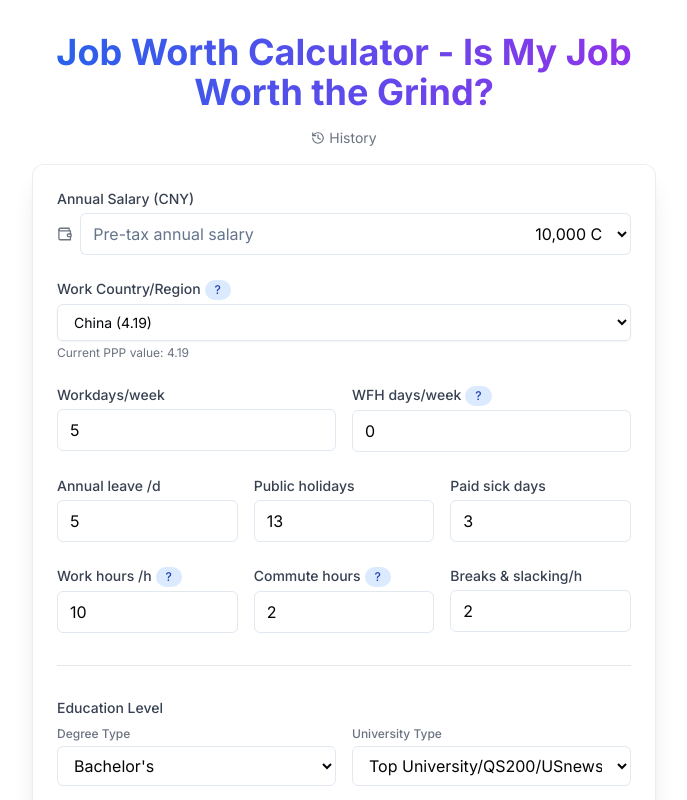
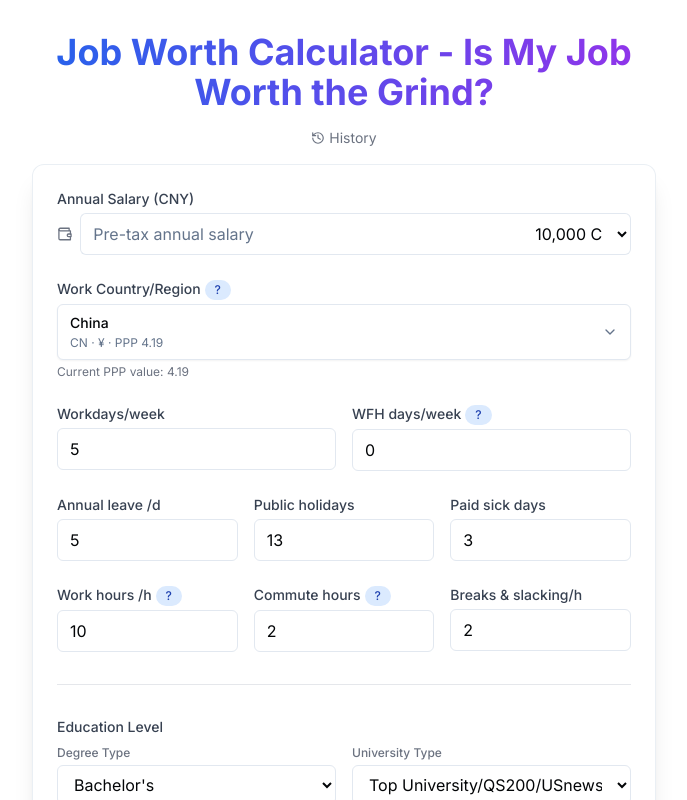
Before and after one commit to dongyubin/Job-Worth-Calculator, a Next.js app: page /en/calculator in a window 1280 px wide. Shown: the top 800 px of the page, without its empty margins (296-983 px from the left). Built offline with nearby package versions, Linux system fonts and the light colour scheme.

Commit message:
2026年7月16日：增加国家地区搜索功能

```diff
--- a/components/calculator/calculator.tsx
+++ b/components/calculator/calculator.tsx
@@ -1,7 +1,7 @@
 "use client";
 
-import React, { useState, useCallback, useEffect, useRef } from 'react';
-import { Wallet, Github, FileText, Book, History, Eye , Star} from 'lucide-react'; // 添加新图标
+import React, { useState, useCallback, useEffect, useMemo, useRef } from 'react';
+import { Wallet, Github, FileText, Book, History, Eye , Star, Search, ChevronDown, Check } from 'lucide-react'; // 添加新图标
 import Link from 'next/link'; // 导入Link组件用于导航
 import { useLanguage } from './LanguageContext';
 import { countryNames } from './LanguageContext';
@@ -9,6 +9,7 @@ import { countryNames } from './LanguageContext';
 // 定义PPP转换因子映射表
 const pppFactors: Record<string, number> = {
   'AF': 18.71,
+  'AE': 2.06,
   'AO': 167.66,
   'AL': 41.01,
   'AR': 28.67,
@@ -192,6 +193,7 @@ const pppFactors: Record<string, number> = {
 // 添加各国货币符号映射
 const currencySymbols: Record<string, string> = {
   'AF': '؋', // 阿富汗尼
+  'AE': 'د.إ', // 阿联酋迪拉姆
   'AL': 'L', // 阿尔巴尼亚列克
   'DZ': 'د.ج', // 阿尔及利亚第纳尔
   'AO': 'Kz', // 安哥拉宽扎
@@ -301,6 +303,10 @@ const currencySymbols: Record<string, string> = {
   // 默认其他国家使用美元符号
 };
 
+const countrySearchAliases: Record<string, string[]> = {
+  AE: ['UAE', '阿联酋', '阿拉伯联合酋长国', 'United Arab Emirates', 'Emirates', 'アラブ首長国連邦'],
+};
+
 // 定义历史记录项的接口
 interface HistoryItem {
   id: string;
@@ -443,6 +449,11 @@ const SalaryCalculator = () => {
   const [showPPPInput, setShowPPPInput] = useState(false);
   // 修改为国家代码，默认为中国
   const [selectedCountry, setSelectedCountry] = useState<string>('CN');
+  const [isCountrySelectorOpen, setIsCountrySelectorOpen] = useState(false);
+  const [countrySearchTerm, setCountrySearchTerm] = useState('');
+  const [highlightedCountryIndex, setHighlightedCountryIndex] = useState(0);
+  const countrySelectorRef = useRef<HTMLDivElement>(null);
+  const countrySearchInputRef = useRef<HTMLInputElement>(null);
 
   // 初始化时从localStorage加载国家设置
   useEffect(() => {
@@ -456,12 +467,12 @@ const SalaryCalculator = () => {
   }, []);
 
   // 当国家选择改变时保存到localStorage
-  const handleCountryChange = (countryCode: string) => {
+  const handleCountryChange = useCallback((countryCode: string) => {
     setSelectedCountry(countryCode);
     if (typeof window !== 'undefined') {
       localStorage.setItem('selectedCountry', countryCode);
     }
-  };
+  }, []);
 
   const [result, setResult] = useState<Result | null>(null);
   const [showPPPList, setShowPPPList] = useState(false);
@@ -857,6 +868,97 @@ const SalaryCalculator = () => {
     }
     return countryNames.zh[countryCode] || countryCode || '未知';
   }, [language]);
+
+  const countryOptions = useMemo(() => {
+    return Object.keys(pppFactors)
+      .sort((a, b) => {
+        if (a === 'CN') return -1;
+        if (b === 'CN') return 1;
+        return new Intl.Collator([language, 'zh', 'ja', 'en']).compare(getCountryName(a), getCountryName(b));
+      })
+      .map(code => ({
+        code,
+        name: getCountryName(code),
+        ppp: pppFactors[code],
+        aliases: countrySearchAliases[code] || [],
+      }));
+  }, [getCountryName, language]);
+
+  const filteredCountryOptions = useMemo(() => {
+    const keyword = countrySearchTerm.trim().toLocaleLowerCase();
+    if (!keyword) return countryOptions;
+
+    return countryOptions.filter(option => {
+      return option.name.toLocaleLowerCase().includes(keyword)
+        || option.code.toLocaleLowerCase().includes(keyword)
+        || option.aliases.some(alias => alias.toLocaleLowerCase().includes(keyword));
+    });
+  }, [countryOptions, countrySearchTerm]);
+
+  const selectedCountryOption = useMemo(() => {
+    return countryOptions.find(option => option.code === selectedCountry) || countryOptions[0];
+  }, [countryOptions, selectedCountry]);
+
+  const selectCountry = useCallback((countryCode: string) => {
+    handleCountryChange(countryCode);
+    setIsCountrySelectorOpen(false);
+    setCountrySearchTerm('');
+    setHighlightedCountryIndex(0);
+  }, [handleCountryChange]);
+
+  useEffect(() => {
+    setHighlightedCountryIndex(0);
+  }, [countrySearchTerm, language]);
+
+  useEffect(() => {
+    if (!isCountrySelectorOpen) return;
+    countrySearchInputRef.current?.focus();
+  }, [isCountrySelectorOpen]);
+
+  useEffect(() => {
+    if (!isCountrySelectorOpen || typeof document === 'undefined') return;
+
+    const handleClickOutside = (event: MouseEvent) => {
+      if (!countrySelectorRef.current?.contains(event.target as Node)) {
+        setIsCountrySelectorOpen(false);
+        setCountrySearchTerm('');
+        setHighlightedCountryIndex(0);
+      }
+    };
+
+    document.addEventListener('mousedown', handleClickOutside);
+    return () => document.removeEventListener('mousedown', handleClickOutside);
+  }, [isCountrySelectorOpen]);
+
+  const handleCountrySearchKeyDown = useCallback((event: React.KeyboardEvent<HTMLInputElement>) => {
+    if (event.key === 'Escape') {
+      event.preventDefault();
+      setIsCountrySelectorOpen(false);
+      setCountrySearchTerm('');
+      setHighlightedCountryIndex(0);
+      return;
+    }
+
+    if (event.key === 'ArrowDown') {
+      event.preventDefault();
+      setHighlightedCountryIndex(prev => Math.min(prev + 1, Math.max(filteredCountryOptions.length - 1, 0)));
+      return;
+    }
+
+    if (event.key === 'ArrowUp') {
+      event.preventDefault();
+      setHighlightedCountryIndex(prev => Math.max(prev - 1, 0));
+      return;
+    }
+
+    if (event.key === 'Enter') {
+      event.preventDefault();
+      const option = filteredCountryOptions[highlightedCountryIndex] || filteredCountryOptions[0];
+      if (option) {
+        selectCountry(option.code);
+      }
+    }
+  }, [filteredCountryOptions, highlightedCountryIndex, selectCountry]);
 
   // 保存当前记录到历史中
   const saveToHistory = useCallback(() => {
@@ -1196,24 +1298,82 @@ const SalaryCalculator = () => {
                   </span>
                 </span>
               </label>
-              <select
-                id="country"
-                name="country"
-                value={selectedCountry}
-                onChange={(e) => handleCountryChange(e.target.value)}
-                className="mt-1 block w-full py-2 px-3 border border-gray-300 dark:border-gray-700 bg-white dark:bg-gray-800 rounded-md shadow-sm focus:outline-none focus:ring-blue-500 focus:border-blue-500 sm:text-sm"
-              >
-                {Object.keys(pppFactors).sort((a, b) => {
-                  // 确保中国始终排在第一位
-                  if (a === 'CN') return -1;
-                  if (b === 'CN') return 1;
-                  return new Intl.Collator(['zh', 'ja', 'en']).compare(getCountryName(a), getCountryName(b));
-                }).map(code => (
-                  <option key={code} value={code}>
-                    {getCountryName(code)} ({pppFactors[code].toFixed(2)})
-                  </option>
-                ))}
-              </select>
+              <div ref={countrySelectorRef} className="relative mt-1">
+                <button
+                  id="country"
+                  type="button"
+                  aria-haspopup="listbox"
+                  aria-expanded={isCountrySelectorOpen}
+                  onClick={() => setIsCountrySelectorOpen(prev => !prev)}
+                  className="flex w-full items-center justify-between gap-3 rounded-md border border-[hsl(var(--border))] bg-[hsl(var(--background))] px-3 py-2 text-left shadow-sm transition-colors hover:bg-[hsl(var(--muted))]/50 focus:outline-none focus:ring-2 focus:ring-blue-500 focus:border-transparent sm:text-sm"
+                >
+                  <span className="min-w-0 flex-1">
+                    <span className="block truncate font-medium text-[hsl(var(--foreground))]">
+                      {selectedCountryOption?.name || getCountryName(selectedCountry)}
+                    </span>
+                    <span className="mt-0.5 block truncate text-xs text-[hsl(var(--muted-foreground))]">
+                      {selectedCountry} · {getCurrencySymbol(selectedCountry)} · PPP {(pppFactors[selectedCountry] || 4.19).toFixed(2)}
+                    </span>
+                  </span>
+                  <ChevronDown className={`h-4 w-4 flex-shrink-0 text-[hsl(var(--muted-foreground))] transition-transform ${isCountrySelectorOpen ? 'rotate-180' : ''}`} />
+                </button>
+
+                {isCountrySelectorOpen && (
+                  <div className="absolute left-0 right-0 z-30 mt-2 overflow-hidden rounded-lg border border-[hsl(var(--border))] bg-[hsl(var(--card))] shadow-xl">
+                    <div className="border-b border-[hsl(var(--border))] p-2">
+                      <div className="relative">
+                        <Search className="pointer-events-none absolute left-3 top-1/2 h-4 w-4 -translate-y-1/2 text-[hsl(var(--muted-foreground))]" />
+                        <input
+                          ref={countrySearchInputRef}
+                          type="text"
+                          value={countrySearchTerm}
+                          onChange={(event) => setCountrySearchTerm(event.target.value)}
+                          onKeyDown={handleCountrySearchKeyDown}
+                          placeholder={t('country_search_placeholder')}
+                          className="w-full rounded-md border border-[hsl(var(--border))] bg-[hsl(var(--background))] py-2 pl-9 pr-3 text-sm text-[hsl(var(--foreground))] outline-none transition-colors placeholder:text-[hsl(var(--muted-foreground))] focus:border-blue-500 focus:ring-2 focus:ring-blue-500/30"
+                        />
+                      </div>
+                    </div>
+
+                    <div role="listbox" className="max-h-72 overflow-y-auto py-1">
+                      {filteredCountryOptions.length > 0 ? (
+                        filteredCountryOptions.map((option, index) => {
+                          const isSelected = option.code === selectedCountry;
+                          const isHighlighted = index === highlightedCountryIndex;
+
+                          return (
+                            <button
+                              key={option.code}
+                              type="button"
+                              role="option"
+                              aria-selected={isSelected}
+                              onMouseEnter={() => setHighlightedCountryIndex(index)}
+                              onClick={() => selectCountry(option.code)}
+                              className={`flex w-full items-center justify-between gap-3 px-3 py-2 text-left text-sm transition-colors ${
+                                isHighlighted
+                                  ? 'bg-[hsl(var(--muted))] text-[hsl(var(--foreground))]'
+                                  : 'text-[hsl(var(--foreground))] hover:bg-[hsl(var(--muted))]/70'
+                              }`}
+                            >
+                              <span className="min-w-0">
+                                <span className="block truncate font-medium">{option.name}</span>
+                                <span className="block text-xs text-[hsl(var(--muted-foreground))]">
+                                  {option.code} · PPP {option.ppp.toFixed(2)}
+                                </span>
+                              </span>
+                              {isSelected && <Check className="h-4 w-4 flex-shrink-0 text-[hsl(var(--primary))]" />}
+                            </button>
+                          );
+                        })
+                      ) : (
+                        <div className="px-3 py-6 text-center text-sm text-[hsl(var(--muted-foreground))]">
+                          {t('country_search_no_results')}
+                        </div>
+                      )}
+                    </div>
+                  </div>
+                )}
+              </div>
               <p className="mt-1 text-xs text-gray-500 dark:text-gray-400">
                 {t('selected_ppp')}: {(pppFactors[selectedCountry] || 4.19).toFixed(2)}
               </p>
```
Also changed, not shown: components/calculator/LanguageContext.tsx (+9 -0 lines).
